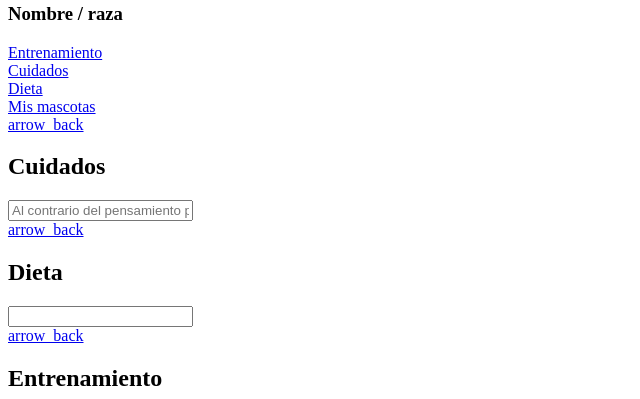
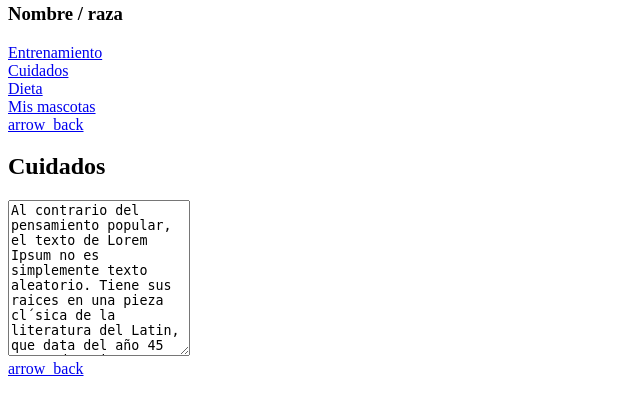
Before and after one commit to HugoHernandez06/EntrenamientoC, a PHP site: page / in a window 1280 px wide. Shown: the part 2814-3213 px from the top of the page, without its empty margins (0-640 px from the left). Run offline with PHP 8.4, Linux system fonts and the light colour scheme; some libraries are stand-ins or nearby versions.

Commit message:
Contenido

```diff
--- a/html/index.php
+++ b/html/index.php
@@ -144,7 +144,7 @@
       </span></a>
       <br>
       <h1>Cuidados</h1>
-      <input type="text" class="pantallas-info" readonly = »readonly» placeholder="Al contrario del pensamiento popular, el texto de Lorem Ipsum no es simplemente texto aleatorio. Tiene sus raices en una pieza cl´sica de la literatura del Latin, que data del año 45 antes de Cristo, haciendo que este adquiera mas de 2000 años de antiguedad. Richard McClintock, un profesor de Latin de la Universidad de Hampden-Sydney en Virginia, encontró una de las palabras más oscuras de la lengua del latín, "consecteur", en un pasaje de Lorem Ipsum, y al seguir leyendo distintos textos del latín, descubrió la fuente indudable. Lorem Ipsum viene de las secciones 1.10.32 y 1.10.33 de "de Finnibus Bonorum et Malorum" (Los Extremos del Bien y El Mal) por Cicero, escrito en el año 45 antes de Cristo. Este libro es un tratado de teoría de éticas, muy popular durante el Renacimiento. La primera linea del Lorem Ipsum, "Lorem ipsum dolor sit amet..", viene de una linea en la sección 1.10.32">
+      <textarea class="pantallas-info" cols="20" rows="10" readonly=»readonly»>Al contrario del pensamiento popular, el texto de Lorem Ipsum no es simplemente texto aleatorio. Tiene sus raices en una pieza cl´sica de la literatura del Latin, que data del año 45 antes de Cristo, haciendo que este adquiera mas de 2000 años de antiguedad. Richard McClintock, un profesor de Latin de la Universidad de Hampden-Sydney en Virginia, encontró una de las palabras más oscuras de la lengua del latín, "consecteur", en un pasaje de Lorem Ipsum, y al seguir leyendo distintos textos del latín, descubrió la fuente indudable. Lorem Ipsum viene de las secciones 1.10.32 y 1.10.33 de "de Finnibus Bonorum et Malorum" (Los Extremos del Bien y El Mal) por Cicero, escrito en el año 45 antes de Cristo. Este libro es un tratado de teoría de éticas, muy popular durante el Renacimiento. La primera linea del Lorem Ipsum, "Lorem ipsum dolor sit amet..", viene de una linea en la sección 1.10.32</textarea>
    </section>
 <!--dieta-->
    <section id="dieta" class="ocultar">
@@ -153,7 +153,7 @@
       </span></a>
       <br>
       <h1>Dieta</h1>
-      <input type="text" class="pantallas-info" readonly = »readonly»>
+      <textarea class="pantallas-info" cols="20" rows="10" readonly=»readonly»>Al contrario del pensamiento popular, el texto de Lorem Ipsum no es simplemente texto aleatorio. Tiene sus raices en una pieza cl´sica de la literatura del Latin, que data del año 45 antes de Cristo, haciendo que este adquiera mas de 2000 años de antiguedad. Richard McClintock, un profesor de Latin de la Universidad de Hampden-Sydney en Virginia, encontró una de las palabras más oscuras de la lengua del latín, "consecteur", en un pasaje de Lorem Ipsum, y al seguir leyendo distintos textos del latín, descubrió la fuente indudable. Lorem Ipsum viene de las secciones 1.10.32 y 1.10.33 de "de Finnibus Bonorum et Malorum" (Los Extremos del Bien y El Mal) por Cicero, escrito en el año 45 antes de Cristo. Este libro es un tratado de teoría de éticas, muy popular durante el Renacimiento. La primera linea del Lorem Ipsum, "Lorem ipsum dolor sit amet..", viene de una linea en la sección 1.10.32</textarea>
    </section>
 <!--entrenamiento-->
    <section id="entrenamiento" class="ocultar">
@@ -171,7 +171,7 @@
       <div class="panel-central-img">
          <a href=""><img src="../img/Puppy-2-icon.png" alt="splash" border=""></a>
       </div>
-      <div class="panel-central-reducido">
+      <div class="panel-central-reducido"-->
       <a class="boton" href="javascript:void(0);" id="btn_trucos">Trucos</a>
    </section>
 <!--basico-->
@@ -181,7 +181,7 @@
       </span></a>
       <br>
       <h1>Basico</h1>
-      <input type="text" class="pantallas-info" readonly = »readonly»>
+      <textarea class="pantallas-info" cols="20" rows="10" readonly=»readonly»>Al contrario del pensamiento popular, el texto de Lorem Ipsum no es simplemente texto aleatorio. Tiene sus raices en una pieza cl´sica de la literatura del Latin, que data del año 45 antes de Cristo, haciendo que este adquiera mas de 2000 años de antiguedad. Richard McClintock, un profesor de Latin de la Universidad de Hampden-Sydney en Virginia, encontró una de las palabras más oscuras de la lengua del latín, "consecteur", en un pasaje de Lorem Ipsum, y al seguir leyendo distintos textos del latín, descubrió la fuente indudable. Lorem Ipsum viene de las secciones 1.10.32 y 1.10.33 de "de Finnibus Bonorum et Malorum" (Los Extremos del Bien y El Mal) por Cicero, escrito en el año 45 antes de Cristo. Este libro es un tratado de teoría de éticas, muy popular durante el Renacimiento. La primera linea del Lorem Ipsum, "Lorem ipsum dolor sit amet..", viene de una linea en la sección 1.10.32</textarea>
    </section>
 <!--trucos-->
    <section id="trucos" class="ocultar">
@@ -190,7 +190,7 @@
       </span></a>
       <br>
       <h1>Trucos</h1>
-      <input type="text" class="pantallas-info" readonly = »readonly»>
+      <textarea class="pantallas-info" cols="20" rows="10" readonly=»readonly»>Al contrario del pensamiento popular, el texto de Lorem Ipsum no es simplemente texto aleatorio. Tiene sus raices en una pieza cl´sica de la literatura del Latin, que data del año 45 antes de Cristo, haciendo que este adquiera mas de 2000 años de antiguedad. Richard McClintock, un profesor de Latin de la Universidad de Hampden-Sydney en Virginia, encontró una de las palabras más oscuras de la lengua del latín, "consecteur", en un pasaje de Lorem Ipsum, y al seguir leyendo distintos textos del latín, descubrió la fuente indudable. Lorem Ipsum viene de las secciones 1.10.32 y 1.10.33 de "de Finnibus Bonorum et Malorum" (Los Extremos del Bien y El Mal) por Cicero, escrito en el año 45 antes de Cristo. Este libro es un tratado de teoría de éticas, muy popular durante el Renacimiento. La primera linea del Lorem Ipsum, "Lorem ipsum dolor sit amet..", viene de una linea en la sección 1.10.32</textarea>
    </section>
 <!--mismascotas-->
    <section id="misMascotas" class="ocultar">
```
Also changed, not shown: css/main.css (+30 -1 lines).
